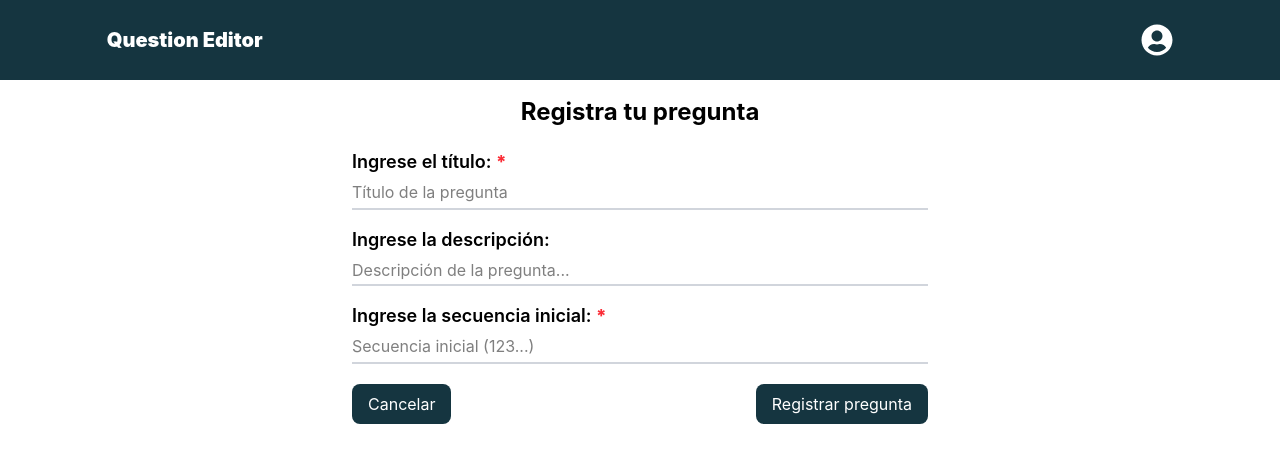
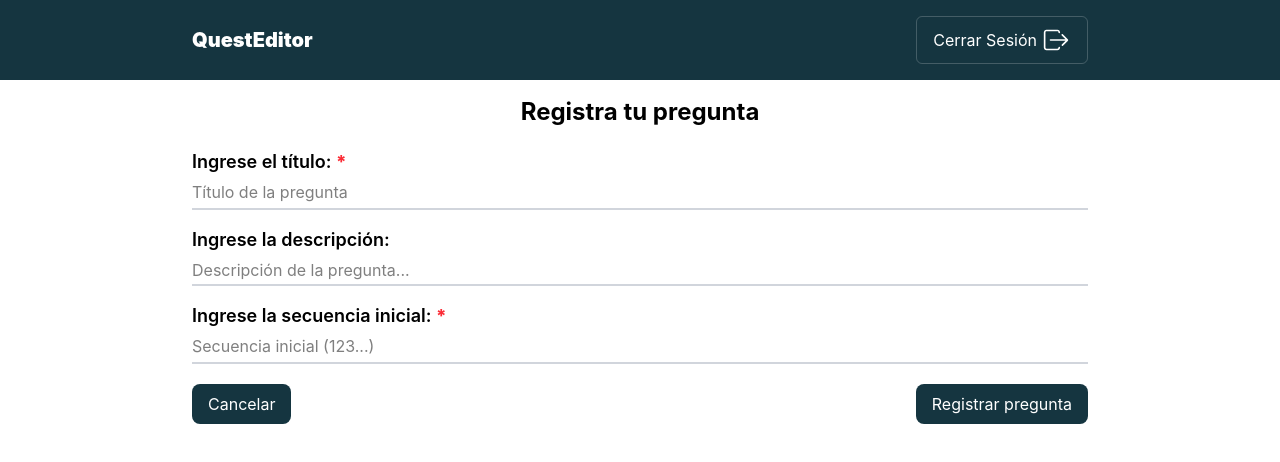
Before and after one commit to sae0-3/bit-a-bit, a React (Vite) app in the folder frontend/: page /questions/create in a window 1280 px wide. Shown: the top 462 px of the page. Built offline with nearby package versions, Linux system fonts and the light colour scheme.

Commit message:
feat(frontend): agregar mejoras a la interfaz

```diff
--- a/frontend/src/components/Header.tsx
+++ b/frontend/src/components/Header.tsx
@@ -1,18 +1,20 @@
 import { Link } from '@tanstack/react-router'
-import { FaUserCircle } from 'react-icons/fa'
-import { useQuestionFormStore } from '../stores/question-form.store'
+import { IoIosLogOut } from "react-icons/io"
 
 export const Header = () => {
-  const { resetForm } = useQuestionFormStore()
   return (
     <header className="h-[10vh] bg-primary-dark">
-      <div className="h-full w-10/12 mx-auto text-white flex justify-between items-center">
-        <Link to="/" onClick={() => { resetForm() }} className="font-black text-xl">
-          Question Editor
+      <div className="h-full w-10/12 max-w-4xl mx-auto text-white flex justify-between items-center gap-5">
+        <Link to="/" className="font-black text-xl">
+          QuestEditor
         </Link>
 
-        <Link to="/login" >
-          <FaUserCircle size={32} />
+        <Link
+          to="/login"
+          className="flex justify-center items-center gap-1 py-2 px-4 border border-white/20 rounded-md hover:border-transparent hover:bg-primary-light/10 hover:text-white transition"
+        >
+          <p className="hidden lg:block">Cerrar Sesión</p>
+          <IoIosLogOut className="" size={30} />
         </Link>
       </div>
     </header>
--- a/frontend/src/components/VerifySolution.tsx
+++ b/frontend/src/components/VerifySolution.tsx
@@ -10,14 +10,12 @@ export interface VerifySolutionProps {
 export const VerifySolution = ({ questionId }: VerifySolutionProps) => {
   const { clearAnswer } = useSolutionStore()
   const [message, setMessage] = useState<string | null>(null)
-  const { mutate: validateSolutions, data, isSuccess } = useValidateAllSolutions(
-    {
+  const { mutate: validateSolutions, data, isSuccess } = useValidateAllSolutions({
     onSuccess: (data) => {
       setMessage(data.message)
       console.log('Respuesta validación:', data);
     }
-    }
-  )
+  })
   const {
     isValidAnswer,
     answerCount,
@@ -37,14 +35,13 @@ export const VerifySolution = ({ questionId }: VerifySolutionProps) => {
   }, [data, isSuccess, answerCount])
 
   return (
-    <>
-      <div>
+    <div className="flex flex-col gap-3">
       {data && isSuccess && (
         <h3 className={`text-center ${data.valid ? 'text-green-600' : 'text-red-600'}`}>
           {message}
         </h3>
       )}
-      </div>
+
       <div className="flex flex-col gap-2 items-center lg:flex-row lg:justify-between">
         <div className="flex flex-col gap-2">
           {validationMessage && (
@@ -77,6 +74,6 @@ export const VerifySolution = ({ questionId }: VerifySolutionProps) => {
           </button>
         </div>
       </div>
-    </>
+    </div>
   )
 }
--- a/frontend/src/routes/index.tsx
+++ b/frontend/src/routes/index.tsx
@@ -21,7 +21,7 @@ function IndexQuestionComponent() {
 
   return (
     <section className="flex flex-col items-center py-6 gap-6 lg:gap-8">
-      <div className="w-10/12 flex flex-col items-center flex-wrap gap-2 lg:flex-row lg:justify-between">
+      <div className="w-10/12 max-w-4xl flex flex-col items-center flex-wrap gap-2 lg:flex-row lg:justify-between">
         <h1 className="text-2xl font-bold">Preguntas Creadas</h1>
 
         <Link
@@ -37,7 +37,7 @@ function IndexQuestionComponent() {
       {!Array.isArray(questions) || questions.length === 0 ? (
         <span className="text-gray-500 text-center italic">No existen preguntas creadas</span>
       ) : (
-        <div className="w-10/12 flex flex-col gap-4">
+        <div className="w-10/12 max-w-4xl flex flex-col gap-4">
           {questions.map(question => (
             <CardQuestion
               key={question.id}
--- a/frontend/src/routes/questions/add-solutions.$questionId.tsx
+++ b/frontend/src/routes/questions/add-solutions.$questionId.tsx
@@ -45,7 +45,7 @@ function CreateQuestionAddAnswersComponent() {
     <section className="flex w-full flex-col justify-center items-center gap-5 py-4">
       <h1 className="font-bold text-2xl text-center">Agregar Respuestas</h1>
 
-      <div className="w-10/12 flex flex-col gap-4">
+      <div className="w-10/12 max-w-4xl flex flex-col gap-4">
         <NumberCards number={finalSequence} />
 
         <div className="w-full flex flex-col gap-3">
--- a/frontend/src/routes/questions/create.tsx
+++ b/frontend/src/routes/questions/create.tsx
@@ -33,7 +33,7 @@ function CreateQuestionComponent() {
     <section className="flex w-full flex-col justify-center items-center gap-5 py-4">
       <h1 className="font-bold text-2xl">Registra tu pregunta</h1>
 
-      <div className="w-10/12 flex flex-col justify-center items-center gap-5 max-w-xl">
+      <div className="w-10/12 max-w-4xl flex flex-col justify-center items-center gap-5">
         <FormQuestion
           formId="create-question-form"
           onSubmit={handleSubmit}
--- a/frontend/src/routes/questions/edit.$questionId.tsx
+++ b/frontend/src/routes/questions/edit.$questionId.tsx
@@ -36,7 +36,7 @@ function RouteComponent() {
     <section className="flex w-full flex-col justify-center items-center gap-5 py-4">
       <h1 className="font-bold text-2xl">Registra tu pregunta</h1>
 
-      <div className="w-10/12 flex flex-col justify-center items-center gap-5 max-w-xl">
+      <div className="w-10/12 max-w-4xl flex flex-col justify-center items-center gap-5">
         <FormQuestion
           formId="update-question-form"
           onSubmit={handleEdit}
--- a/frontend/src/routes/questions/preview.$questionId.tsx
+++ b/frontend/src/routes/questions/preview.$questionId.tsx
@@ -50,9 +50,8 @@ function RouteComponent() {
   )
 
   return (
-    <section className="flex flex-col items-center gap-6 lg:gap-8 ">
-      <div className="w-10/12 rounded-lg p-6 lg:p-8 space-y-6">
-
+    <section className="flex flex-col items-center gap-6 lg:gap-8">
+      <div className="w-10/12 max-w-4xl py-6 space-y-6">
         <div className="text-center space-y-3">
           <h1 className={`font-bold text-2xl ${!question.title ? 'opacity-50 text-gray-400' : 'text-gray-900'}`}>
             {question.title || 'Sin título'}
@@ -74,14 +73,13 @@ function RouteComponent() {
             <div className="text-center">
               <h2 className="font-semibold text-lg text-gray-800 mb-3">Secuencia Objetivo</h2>
               <div className='flex justify-center items-center flex-col'>
-                {
-                  solutions && solutionSucces && (
-                    solutions.map(solutionNumber => (
-                      <div className="bg-primary-light rounded-lg p-4 inline-block">
-                        <NumberCards number={solutionNumber} targetSequence={finalSequence} />
-                      </div>
-                    )))
-                }
+                {solutions && solutionSucces && (
+                  solutions.map(solutionNumber => (
+                    <div className="bg-primary-light rounded-lg p-4 inline-block">
+                      <NumberCards number={solutionNumber} targetSequence={finalSequence} />
+                    </div>
+                  ))
+                )}
               </div>
             </div>
           </div>
```
Lines whose indentation alone changed are shown as unchanged.
